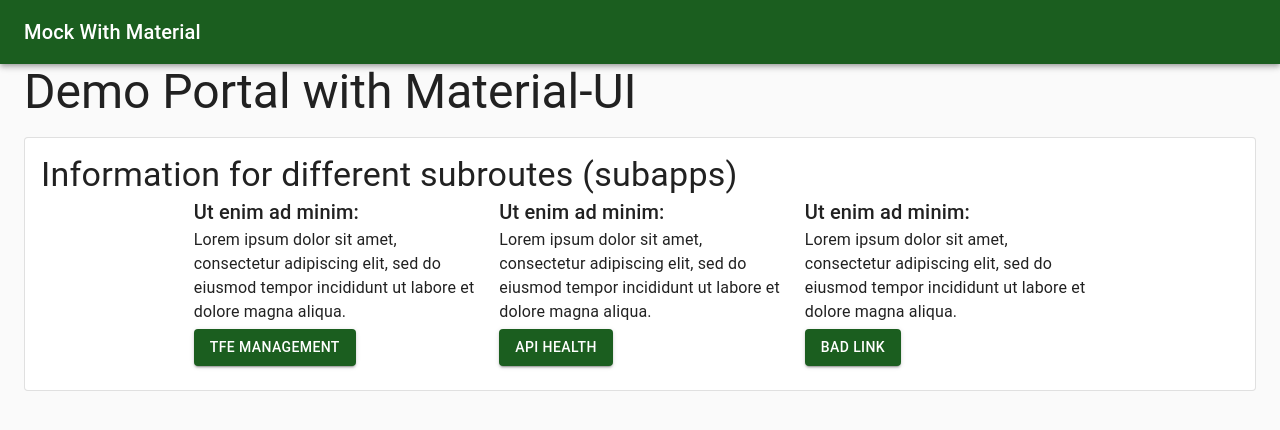
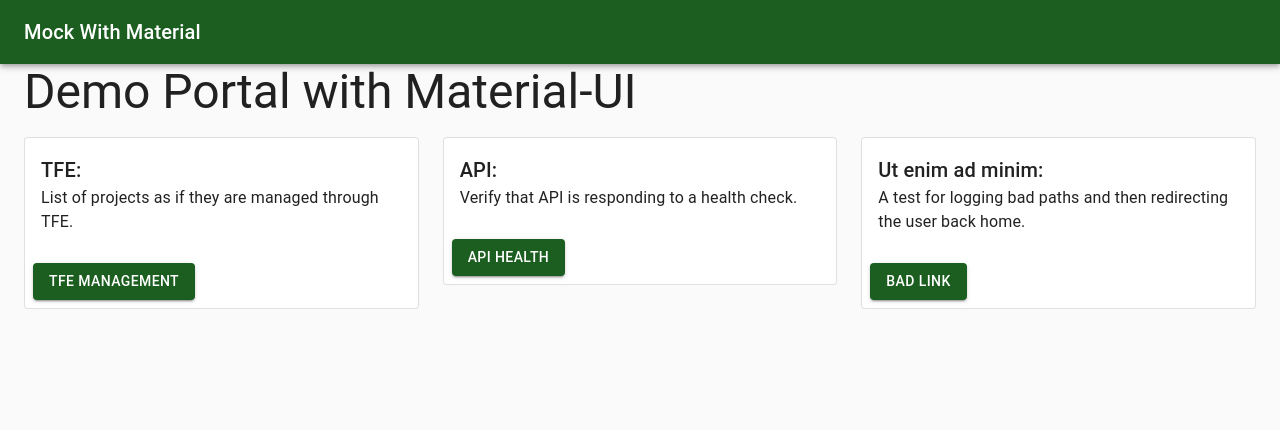
Before and after one commit to shawn-walcher/mock-with-material, a React (Create React App) app in the folder frontend/: page / in a window 1280 px wide. Shown: the top 430 px of the page. Built offline with nearby package versions, Linux system fonts and the light colour scheme.

Commit message:
Update styling for landing page and provide proper descriptions

```diff
--- a/frontend/src/Common/App.js
+++ b/frontend/src/Common/App.js
@@ -16,7 +16,7 @@ function App() {
       <div className='App'>
         <Header />
         <Router>
-          <Container maxWidth="lg">
+          <Container maxWidth='xl'>
             <div className='App'>
               <main>
                 <Switch>
--- a/frontend/src/Common/components/LandingPage.js
+++ b/frontend/src/Common/components/LandingPage.js
@@ -1,4 +1,4 @@
-import { Button, Card, CardContent, Grid, Typography } from '@material-ui/core';
+import { Button, Card, CardActions, CardContent, Grid, Typography } from '@material-ui/core';
 import { useHistory } from 'react-router';
 
 const LandingPage = () => {
@@ -10,54 +10,53 @@ const LandingPage = () => {
         Demo Portal with Material-UI
       </Typography>
       {/* TODO: Provide links for content and additional helpful landing page features */}
+      <Grid container spacing={3}>
+        <Grid item xs={12} sm={6} lg={4}>
           <Card variant='outlined'>
             <CardContent>
-          <Typography variant='h4'>Information for different subroutes (subapps)</Typography>
-          <Grid container spacing={3} justifyContent='center'>
-            <Grid item xs={3}>
-              <Grid item>
-                <Typography variant='h6'>Ut enim ad minim:</Typography>
+              <Typography variant='h6'>TFE:</Typography>
               <Typography variant='body1' gutterBottom>
-                  Lorem ipsum dolor sit amet, consectetur adipiscing elit, sed do eiusmod tempor incididunt ut labore et dolore magna aliqua.
+                List of projects as if they are managed through TFE.
               </Typography>
-              </Grid>
-              <Grid container>
-                <Grid item>
+            </CardContent>
+            <CardActions>
               <Button variant='contained' color='primary' onClick={() => history.push('/tfe')}>
                 TFE Management
               </Button>
+            </CardActions>
+          </Card>
         </Grid>
-              </Grid>
-            </Grid>
-            <Grid item xs={3}>
-              <Typography variant='h6'>Ut enim ad minim:</Typography>
+        <Grid item xs={12} sm={6} lg={4}>
+          <Card variant='outlined'>
+            <CardContent>
+              <Typography variant='h6'>API:</Typography>
               <Typography variant='body1' gutterBottom>
-                Lorem ipsum dolor sit amet, consectetur adipiscing elit, sed do eiusmod tempor incididunt ut labore et dolore magna aliqua.
+                Verify that API is responding to a health check.
               </Typography>
-              <Grid container>
-                <Grid item>
+            </CardContent>
+            <CardActions>
               <Button variant='contained' color='primary' onClick={() => history.push('/health')}>
                 API Health
               </Button>
+            </CardActions>
+          </Card>
         </Grid>
-              </Grid>
-            </Grid>
-            <Grid item xs={3}>
+        <Grid item xs={12} sm={6} lg={4}>
+          <Card variant='outlined'>
+            <CardContent>
               <Typography variant='h6'>Ut enim ad minim:</Typography>
               <Typography variant='body1' gutterBottom>
-                Lorem ipsum dolor sit amet, consectetur adipiscing elit, sed do eiusmod tempor incididunt ut labore et dolore magna aliqua.
+                A test for logging bad paths and then redirecting the user back home.
               </Typography>
-              <Grid container>
-                <Grid item>
+            </CardContent>
+            <CardActions>
               <Button variant='contained' color='primary' onClick={() => history.push('/badlink')}>
                 Bad Link
               </Button>
+            </CardActions>
+          </Card>
         </Grid>
       </Grid>
-            </Grid>
-          </Grid>
-        </CardContent>
-      </Card>
     </div>
   );
 };
```
Lines whose indentation alone changed are shown as unchanged.
